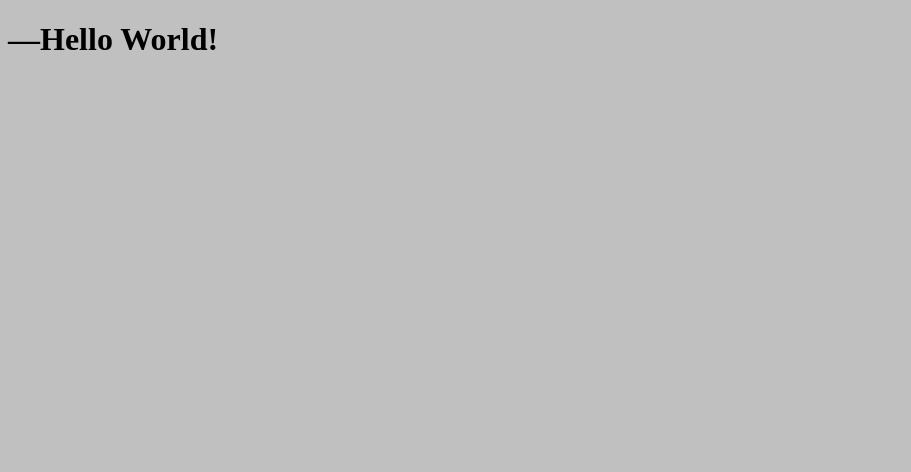
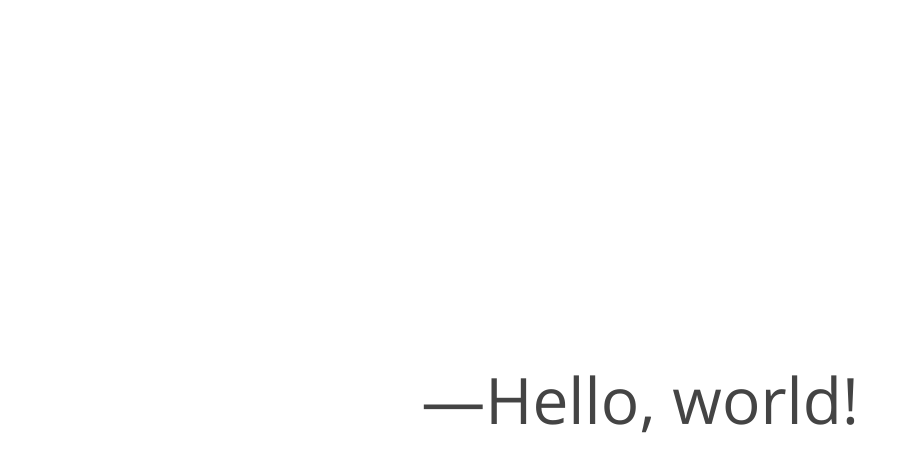
Before and after one commit to Vadimhtml/vadimhtml.ru, a website: page src/index.jade in a window 1280 px wide. Shown: the whole page, without its empty margins (0-911 px from the left). Drawn offline with nearby package versions, Linux system fonts and the light colour scheme; files that its build step writes are made by us from their sources.

Commit message:
v1 production

```diff
--- a/src/index.jade
+++ b/src/index.jade
@@ -1,11 +1,11 @@
 doctype html
 html
     head
-        title —Hello, World!
+        title —Hello, world!
         meta(http-equiv="Content-Type", content="text/html; charset=utf-8")
         meta(name="viewport" content="width=device-width, initial-scale=1.0, maximum-scale=1.0, user-scalable=no")
         link(href="index.css", rel="stylesheet", type="text/css", media="screen")
         link(href="//fonts.googleapis.com/css?family=Open+Sans:300&subset=latin,cyrillic", rel="stylesheet", type="text/css")
     body(class="bodyMain")
-        h1(class="bodyMain__tagLine") —Hello World!
+        h1(class="bodyMain__tagLine") —Hello, world!
         script(src="index.js")
--- a/src/index.js
+++ b/src/index.js
@@ -1 +1,10 @@
-console.log('Hello, World!');
+$(window).load(function () {
+    $('.bodyMain__tagLine')
+        .on('webkitAnimationEnd mozAnimationEnd MSAnimationEnd oanimationend animationend', function () {
+            $(this).removeClass('flip');
+        })
+        .click(function () {
+            $('.bodyMain__tagLine').addClass('flip');
+        })
+        .addClass('flip');
+});
--- a/src/index.less
+++ b/src/index.less
@@ -1,3 +1,69 @@
+@color_white: #ffffff;
+@color_outerSpace: #444444;
+
+html,
 .bodyMain {
-  background-color: silver;
+  background-color: @color_white;
+  border: 0;
+  margin: 0;
+  padding: 0;
 }
+
+.bodyMain {
+  color: @color_outerSpace;
+  font-family: 'Open Sans', sans-serif;
+  font-weight: 300;
+  &__tagLine {
+    cursor: pointer;
+    display: block;
+    font-size: 64px;
+    font-weight: inherit;
+    height: 100px;
+    left: 0;
+    line-height: 100px;
+    margin: -50px 0 0 0;
+    position: absolute;
+    right: 0;
+    text-align: center;
+    top: 50%;
+    -webkit-touch-callout: none;
+    -webkit-user-select: none;
+    -moz-user-select: none;
+    -ms-user-select: none;
+    user-select: none;
+  }
+}
+
+@keyframes flip {
+  from {
+    transform: perspective(400px) rotate3d(0, 1, 0, -360deg);
+    animation-timing-function: ease-out;
+  }
+
+  40% {
+    transform: perspective(400px) translate3d(0, 0, 150px) rotate3d(0, 1, 0, -190deg);
+    animation-timing-function: ease-out;
+  }
+
+  50% {
+    transform: perspective(400px) translate3d(0, 0, 150px) rotate3d(0, 1, 0, -170deg);
+    animation-timing-function: ease-in;
+  }
+
+  80% {
+    transform: perspective(400px) scale3d(.95, .95, .95);
+    animation-timing-function: ease-in;
+  }
+
+  to {
+    transform: perspective(400px);
+    animation-timing-function: ease-in;
+  }
+}
+
+.flip {
+  animation-duration: 1s;
+  animation-name: flip;
+  backface-visibility: visible;
+  animation-fill-mode: both;
+}
```
